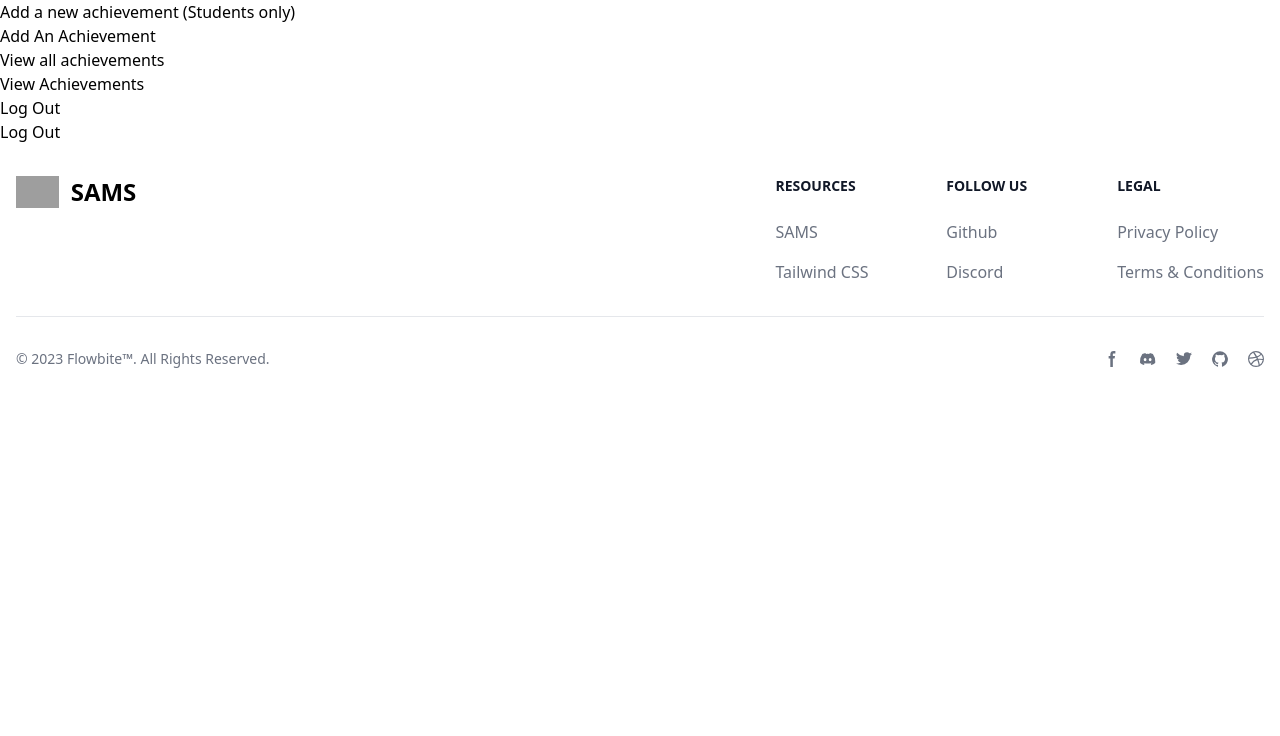
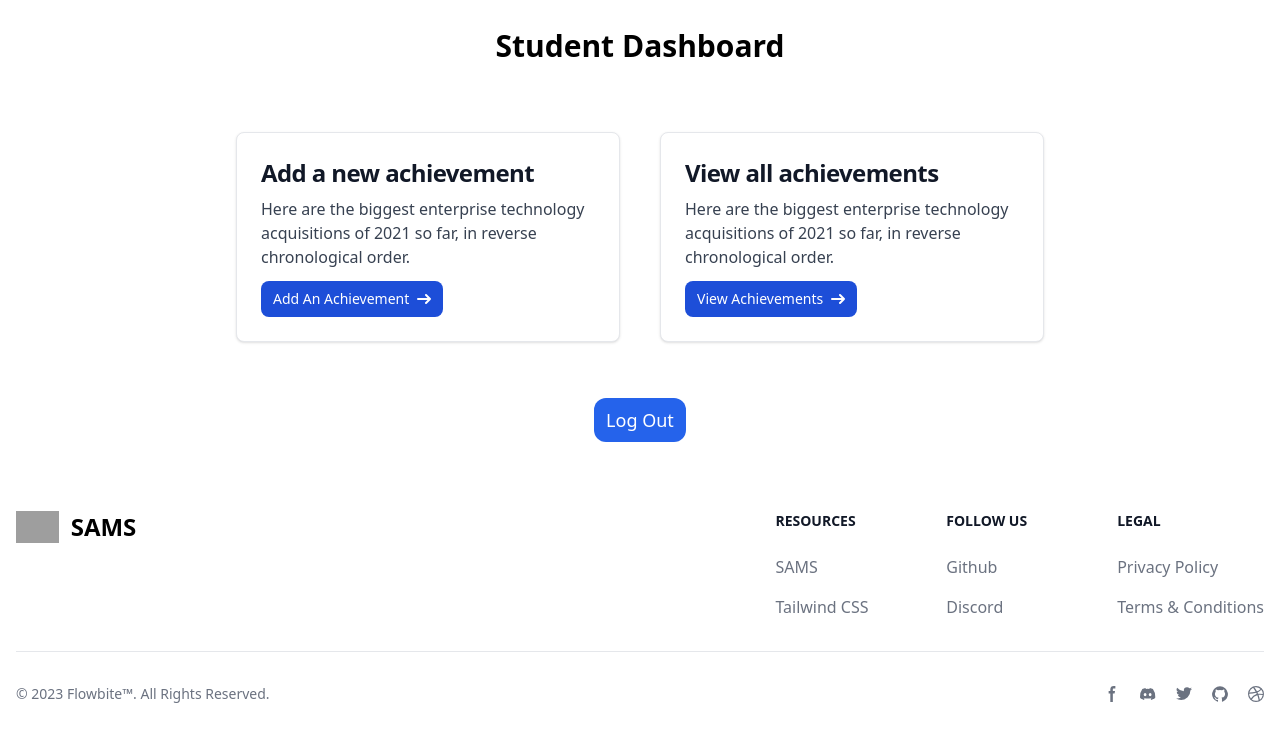
Before and after one commit to sid2983/sams, a Django app: page /users/dashboard/ in a window 1280 px wide. Shown: the part 64-800 px from the top of the page. Run offline with Django 4.2, Linux system fonts and the light colour scheme; the visitor is signed in with stand-in values (Sample User, id 1); parts of the project's set-up code (start-up, migrations or seed data) failed here and were passed over; some libraries are stand-ins or nearby versions; grey boxes are pictures that could not be loaded.

Commit message:
dashboard page

```diff
--- a/templates/home/home.html
+++ b/templates/home/home.html
@@ -22,8 +22,8 @@
 
 
 <div class="flex flex-col items-center sm:flex-row justify-center my-8">
-    <a class="font-semibold text-white mx-4 lg:text-xl sm:text-sm bg-blue-500 p-3 rounded-xl mb-4 lg:mb-0" href="/users/studentRegister">Student Register</a>
-    <a class="font-semibold text-white mx-4 lg:text-xl sm:text-sm bg-blue-500 p-3 rounded-xl mb-4 lg:mb-0" href="/users/facultyRegister">Faculty Register</a>
+    <a class="font-semibold text-white mx-4 lg:text-xl sm:text-sm bg-blue-600 p-3 rounded-xl mb-4 lg:mb-0" href="/users/studentRegister">Student Register</a>
+    <a class="font-semibold text-white mx-4 lg:text-xl sm:text-sm bg-blue-600 p-3 rounded-xl mb-4 lg:mb-0" href="/users/facultyRegister">Faculty Register</a>
 </div>
 
 
--- a/templates/users/dashboard.html
+++ b/templates/users/dashboard.html
@@ -5,34 +5,97 @@
 {% block heading %} Welcome to SAMS, {{ user_name }}! {% endblock %}
 
 {% block content %}
+<section class="flex flex-1 flex-col">
+
 
     {% if usertype == "student" %}
-<div>
-    <p> Add a new achievement (Students only) </p>
-    <a href="{% url 'home:create achievement' %}">Add An Achievement</a>
+    <div class="flex flex-1 flex-col">
+
+        <h1 class="text-center font-semibold text-3xl my-7">Student Dashboard</h1>
+
+        <div class="flex flex-row justify-center p-10">
+            <div
+                class="max-w-sm mx-5 p-6 bg-white border border-gray-200 rounded-lg shadow dark:bg-gray-800 dark:border-gray-700">
+                <h5 class="mb-2 text-2xl font-bold tracking-tight text-gray-900 dark:text-white">Add a new achievement
+                </h5>
+                <p class="mb-3 font-normal text-gray-700 dark:text-gray-400">Here are the biggest enterprise technology
+                    acquisitions of 2021 so far, in reverse chronological order.</p>
+                <a href="{% url 'home:create achievement' %}"
+                    class="inline-flex items-center px-3 py-2 text-sm font-medium text-center text-white bg-blue-700 rounded-lg hover:bg-blue-800 focus:ring-4 focus:outline-none focus:ring-blue-300 dark:bg-blue-600 dark:hover:bg-blue-700 dark:focus:ring-blue-800">Add
+                    An Achievement<svg class="rtl:rotate-180 w-3.5 h-3.5 ms-2" aria-hidden="true"
+                        xmlns="http://www.w3.org/2000/svg" fill="none" viewBox="0 0 14 10">
+                        <path stroke="currentColor" stroke-linecap="round" stroke-linejoin="round" stroke-width="2"
+                            d="M1 5h12m0 0L9 1m4 4L9 9" />
+                    </svg></a>
             </div>
-
-<div>
-    <p> View all achievements </p>
-    <a href="{% url 'home:student_achievments_view' %}">View Achievements</a>
+            <div
+                class="max-w-sm mx-5 p-6 bg-white border border-gray-200 rounded-lg shadow dark:bg-gray-800 dark:border-gray-700">
+                <h5 class="mb-2 text-2xl font-bold tracking-tight text-gray-900 dark:text-white">View all achievements
+                </h5>
+                <p class="mb-3 font-normal text-gray-700 dark:text-gray-400">Here are the biggest enterprise technology
+                    acquisitions of 2021 so far, in reverse chronological order.</p>
+                <a href="{% url 'home:student_achievments_view' %}"
+                    class="inline-flex items-center px-3 py-2 text-sm font-medium text-center text-white bg-blue-700 rounded-lg hover:bg-blue-800 focus:ring-4 focus:outline-none focus:ring-blue-300 dark:bg-blue-600 dark:hover:bg-blue-700 dark:focus:ring-blue-800">View
+                    Achievements<svg class="rtl:rotate-180 w-3.5 h-3.5 ms-2" aria-hidden="true"
+                        xmlns="http://www.w3.org/2000/svg" fill="none" viewBox="0 0 14 10">
+                        <path stroke="currentColor" stroke-linecap="round" stroke-linejoin="round" stroke-width="2"
+                            d="M1 5h12m0 0L9 1m4 4L9 9" />
+                    </svg></a>
+            </div>
+        </div>
+        <div class="flex justify-center">
+            <a class="m-4 text-white mx-4 lg:text-lg px-3 sm:text-sm bg-blue-600 p-2 rounded-xl mb-4 lg:mb-0"
+            href="{% url 'users:logout' %}">Log Out</a>
+        </div>
     </div>
     {% endif %}
 
+
+
     {% if usertype == "faculty" %}
-<div>
-    <p> View all achievements </p>
-    <a href="{% url 'home:faculty_achievments_view' %}">View Achievements</a>
+    <div class="flex flex-1 flex-col">
+
+        <h1 class="text-center font-semibold text-3xl my-7">Faculty Dashboard</h1>
+
+        <div class="flex flex-row justify-center p-10">
+            <div
+                class="max-w-sm mx-5 p-6 bg-white border border-gray-200 rounded-lg shadow dark:bg-gray-800 dark:border-gray-700">
+                <h5 class="mb-2 text-2xl font-bold tracking-tight text-gray-900 dark:text-white">View all achievements
+                </h5>
+                <p class="mb-3 font-normal text-gray-700 dark:text-gray-400">Here are the biggest enterprise technology
+                    acquisitions of 2021 so far, in reverse chronological order.</p>
+                <a href="{% url 'home:faculty_achievments_view' %}"
+                    class="inline-flex items-center px-3 py-2 text-sm font-medium text-center text-white bg-blue-700 rounded-lg hover:bg-blue-800 focus:ring-4 focus:outline-none focus:ring-blue-300 dark:bg-blue-600 dark:hover:bg-blue-700 dark:focus:ring-blue-800">View
+                    Achievements <svg class="rtl:rotate-180 w-3.5 h-3.5 ms-2" aria-hidden="true"
+                        xmlns="http://www.w3.org/2000/svg" fill="none" viewBox="0 0 14 10">
+                        <path stroke="currentColor" stroke-linecap="round" stroke-linejoin="round" stroke-width="2"
+                            d="M1 5h12m0 0L9 1m4 4L9 9" />
+                    </svg></a>
+            </div>
+            <div
+                class="max-w-sm mx-5 p-6 bg-white border border-gray-200 rounded-lg shadow dark:bg-gray-800 dark:border-gray-700">
+                <h5 class="mb-2 text-2xl font-bold tracking-tight text-gray-900 dark:text-white">Review pending
+                    achievements
+                </h5>
+                <p class="mb-3 font-normal text-gray-700 dark:text-gray-400">Here are the biggest enterprise technology
+                    acquisitions of 2021 so far, in reverse chronological order.</p>
+                <a href="{% url 'home:faculty_achievments_view' %}"
+                    class="inline-flex items-center px-3 py-2 text-sm font-medium text-center text-white bg-blue-700 rounded-lg hover:bg-blue-800 focus:ring-4 focus:outline-none focus:ring-blue-300 dark:bg-blue-600 dark:hover:bg-blue-700 dark:focus:ring-blue-800">Review
+                    Pending Achievements<svg class="rtl:rotate-180 w-3.5 h-3.5 ms-2" aria-hidden="true"
+                        xmlns="http://www.w3.org/2000/svg" fill="none" viewBox="0 0 14 10">
+                        <path stroke="currentColor" stroke-linecap="round" stroke-linejoin="round" stroke-width="2"
+                            d="M1 5h12m0 0L9 1m4 4L9 9" />
+                    </svg></a>
+            </div>
         </div>
 
-<div>
-    <p> Review pending achievements (Faculty only) </p>
-    <a href="{% url 'home:faculty_achievments_view' %}">Review Pending Achievements</a>
+        <div class="flex justify-center">
+
+            <a class="m-4 text-white mx-4 lg:text-lg px-3 sm:text-sm bg-blue-600 p-2 rounded-xl mb-4 lg:mb-0"
+            href="{% url 'users:logout' %}">Log Out</a>
+        </div>
     </div>
     {% endif %}
 
-<div>
-    <p> Log Out </p>
-    <a href="{% url 'users:logout' %}">Log Out</a>
-</div>
-
+</section>
 {% endblock %}
```
Lines whose indentation alone changed are shown as unchanged.
